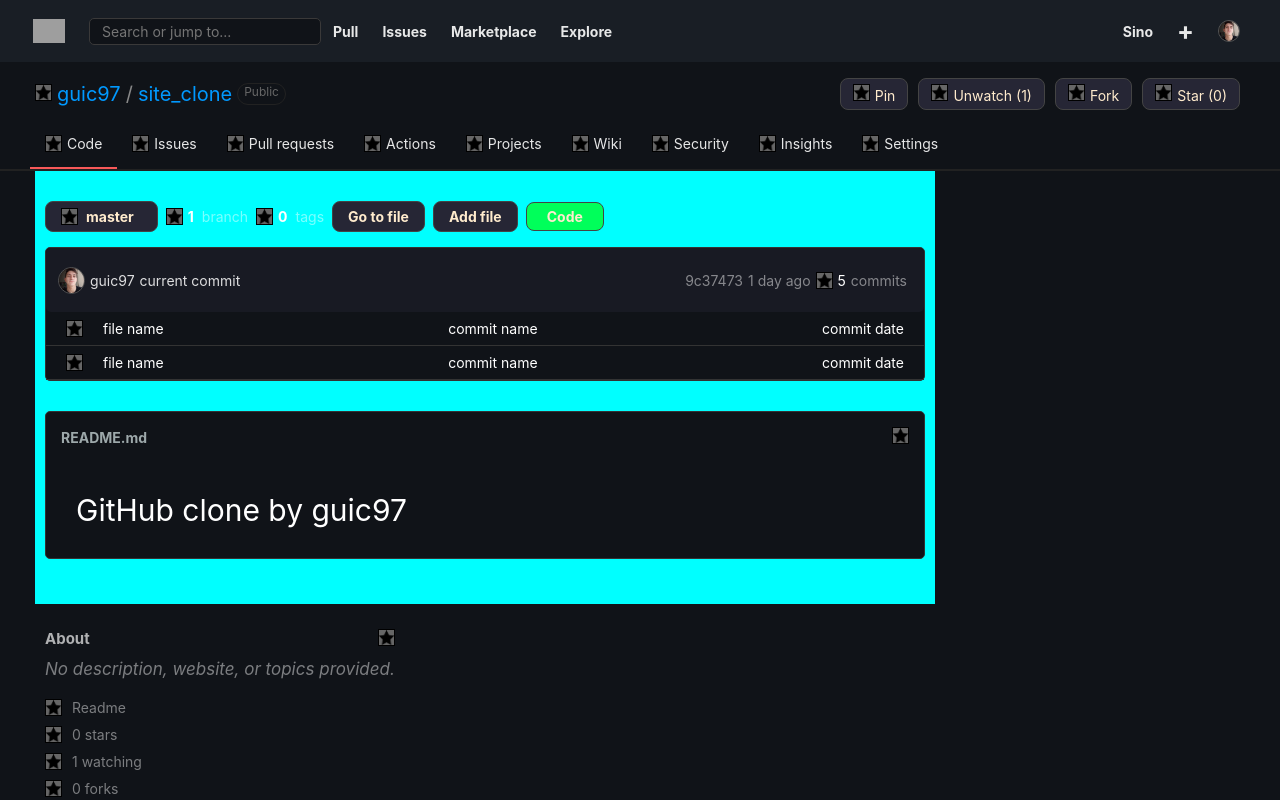
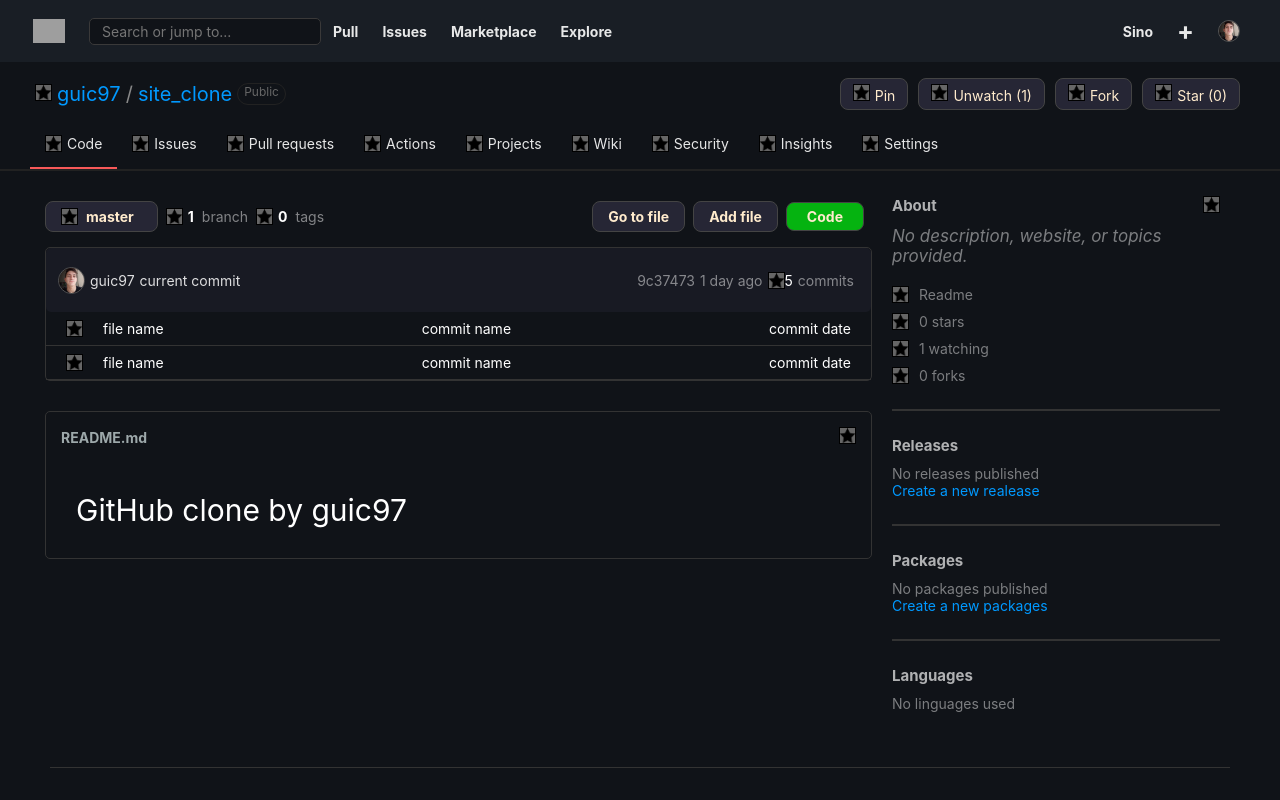
Before and after one commit to guic97/githubRepositoryClone, a Vue app: page / in a window 1280 px wide. Shown: the top 800 px of the page. Built offline with nearby package versions, Linux system fonts and the light colour scheme; grey boxes are pictures that could not be loaded.

Commit message:
responsive site: 0.2

```diff
--- a/src/App.vue
+++ b/src/App.vue
@@ -8,7 +8,7 @@
     <site-nav/>
   </div>
 
-  <div class="sections flexDisplayWrap">
+  <div class="sections">
     <section>
       <site-section/>
     </section>
@@ -58,8 +58,11 @@
     background-color: rgb(16, 19, 24);
   }
   .sections{
+    display: flex;
+    flex-direction: row;
     margin-left: 35px;
     justify-items: center;
+    padding-right: 50px;
     padding-bottom: 50px;
   }
   .img{
@@ -68,4 +71,10 @@
     border: 1px solid rgb(0, 0, 0);
     background-color: #666;
   }
+
+  @media screen and (max-width: 768px) {
+    aside{
+      display: none;
+    }
+  }
 </style>
--- a/src/components/siteAside.vue
+++ b/src/components/siteAside.vue
@@ -63,6 +63,7 @@
   .main{
     justify-content:flex-start;
     align-items: center;
+    min-width: 310px;
   }
   .spaceBetween{
     justify-content: space-between;
@@ -112,9 +113,4 @@
   .description p{
     font-size: 17px;
   }
-  @media screen and (max-width: 768px) {
-    .aside{
-      display: none;
-    }
-  }
 </style>
--- a/src/components/siteFooter.vue
+++ b/src/components/siteFooter.vue
@@ -59,6 +59,7 @@
   .links{
     justify-items: center;
     margin-left: 25px;
+    justify-content: center;
   }
   .links a{
     text-decoration: none;
--- a/src/components/siteNav.vue
+++ b/src/components/siteNav.vue
@@ -185,8 +185,8 @@
       display:none;
     }
     #shortScreenButtons{
-    display: flex;
-  }
+      display: flex;
+    }
   }
   @media screen and (max-width:580px){
     .subNavbar > div:nth-child(5n){
--- a/src/components/siteSection.vue
+++ b/src/components/siteSection.vue
@@ -49,7 +49,7 @@
               <p>1 day ago</p>
             </div>
             <div class="flexDisplayWrap">
-              <div><img class='img flexDisplayWrap' src="../assets/star.png"></div>
+              <img class='img flexDisplayWrap' src="../assets/star.png">
               <div>5</div>
               <p>commits</p>
             </div>
@@ -89,7 +89,6 @@
 
 <style scoped>
   .main{
-    background-color: aqua;
     max-width: 900px;
     min-width: 420px;
   }
@@ -97,8 +96,6 @@
     align-items: center;
   }
   section{
-    display: flex;
-    flex-wrap: wrap;
     max-width: 100%;
     color: white;
     padding: 30px 10px;
@@ -107,6 +104,9 @@
     display: flex;
     flex-wrap: wrap;
     margin-right: 8px;
+  }
+  .topButtons{
+    width: 100%;
   }
   .topButtons, .topButtons div, .repositoryName{
     justify-content: space-between;
@@ -211,8 +211,9 @@
   .readMeContent p{
     font-size: 30px;
   }
-  @media screen and (max-width:620px){
-    .leftButtons > div:nth-child(2n), .leftButtons > div:nth-child(3n){
+
+  @media screen and (max-width:1000px){
+    .leftButtons > div:nth-child(2n), .leftButtons > div:nth-child(3n), .rightContent div:first-child{
       display: none;
     }
   }
```
